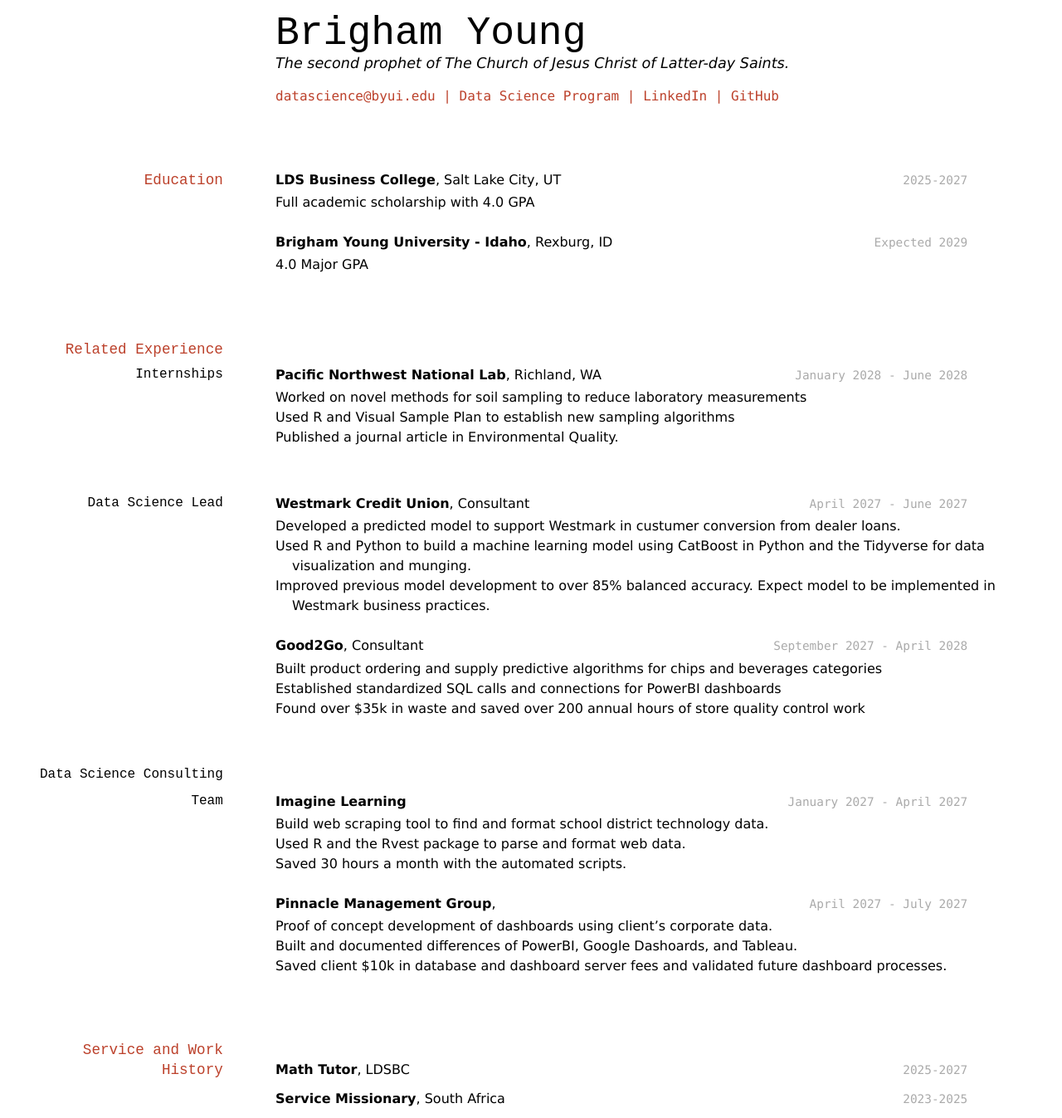
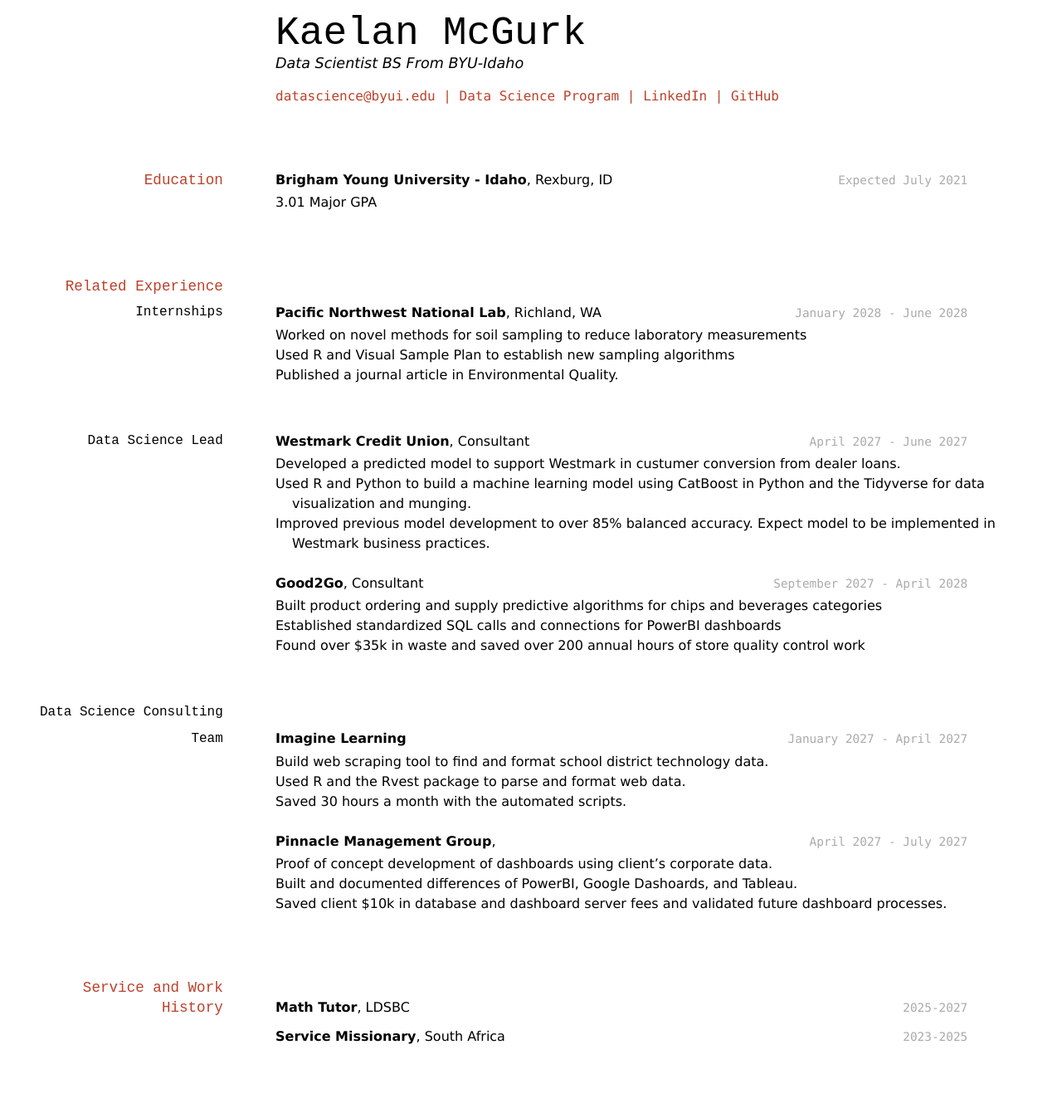
Before and after one commit to kaelanmcgurk/kaelanMcGurkResume, a Jekyll site: the page built from docs/index.md, in a window 1280 px wide. Shown: the whole page at 83% size. Built offline with Jekyll 4.4.1, drawn with Linux system fonts in a browser that asks for light colours; after the commit the page ends 1272 px from its top, so only the background shows below that.

Commit message:
Added some stuff that applies to me and my education

```diff
--- a/docs/index.md
+++ b/docs/index.md
@@ -1,9 +1,9 @@
 ---
 layout: cv
-title: Brigham Young's Resume
+title: Kaelan McGurk's Resume
 ---
-# Brigham Young
-The second prophet of The Church of Jesus Christ of Latter-day Saints.
+# Kaelan McGurk
+Data Scientist BS From BYU-Idaho
 
 <div id="webaddress">
 <a href="datascience@byui.edu">datascience@byui.edu</a>
@@ -16,15 +16,10 @@ The second prophet of The Church of Jesus Christ of Latter-day Saints.
 
 ## Education
 
-`2025-2027`
-__LDS Business College__, Salt Lake City, UT
-
-- Full academic scholarship with 4.0 GPA
-
-`Expected 2029`
+`Expected July 2021`
 __Brigham Young University - Idaho__, Rexburg, ID
 
-- 4.0 Major GPA
+- 3.01 Major GPA
 
 
 ## Related Experience
```
